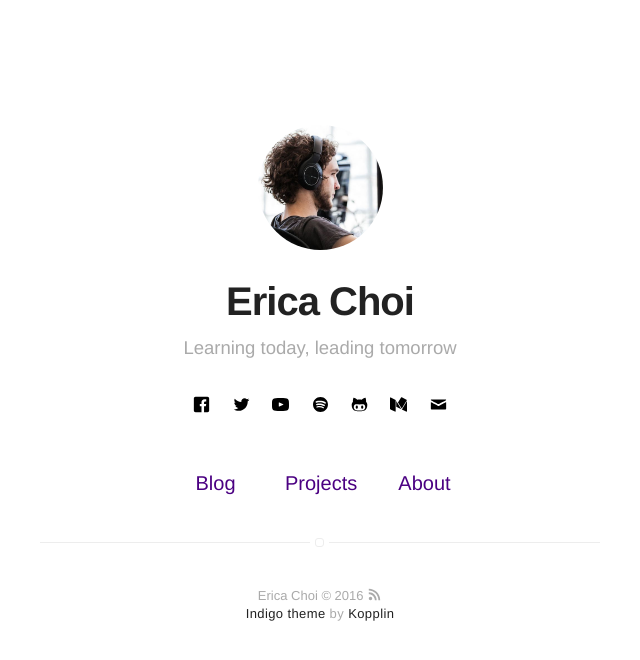
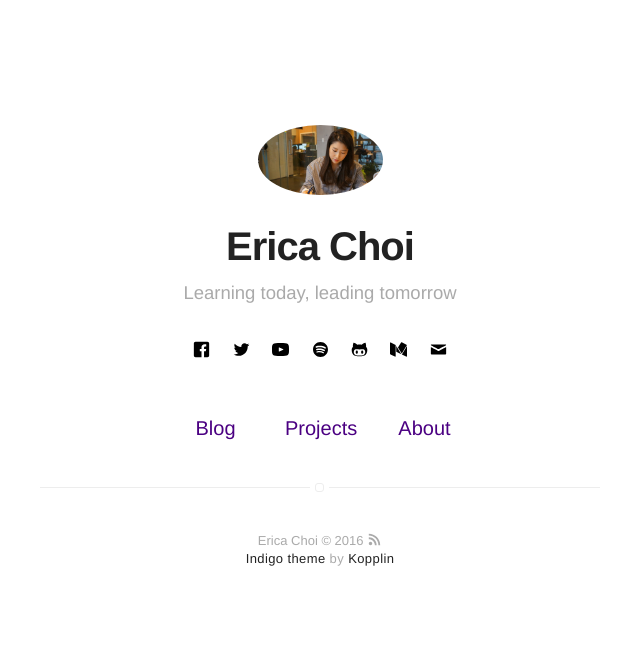
Before and after one commit to ericaenglish/ericaenglish.github.io, a Jekyll site: the page built from index.html, in a window 1280 px wide. Shown: the top 660 px of the page, without its empty margins (320-960 px from the left). Built offline with Jekyll 4.4.1, drawn with Linux system fonts in a browser that asks for light colours.

Commit message:
changed image

```diff
--- a/_config.yml
+++ b/_config.yml
@@ -4,7 +4,7 @@ bio: 'Learning today, leading tomorrow'
 
 # if it's an external image, update below for true
 external-image: false
-picture: 'assets/images/profile.jpg'
+picture: 'assets/images/erica.jpg'
 
 url: https://koppl.in/indigo
 # your url: http://USERNAME.github.io
```
Also changed, not shown: assets/images/erica.jpg (added).
